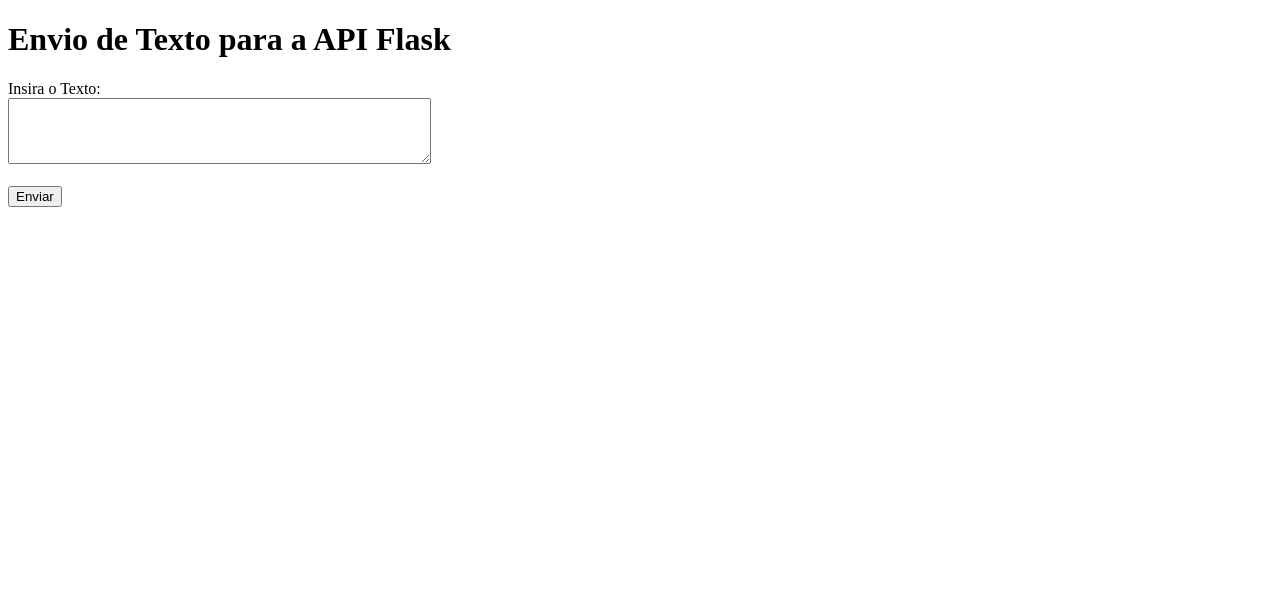
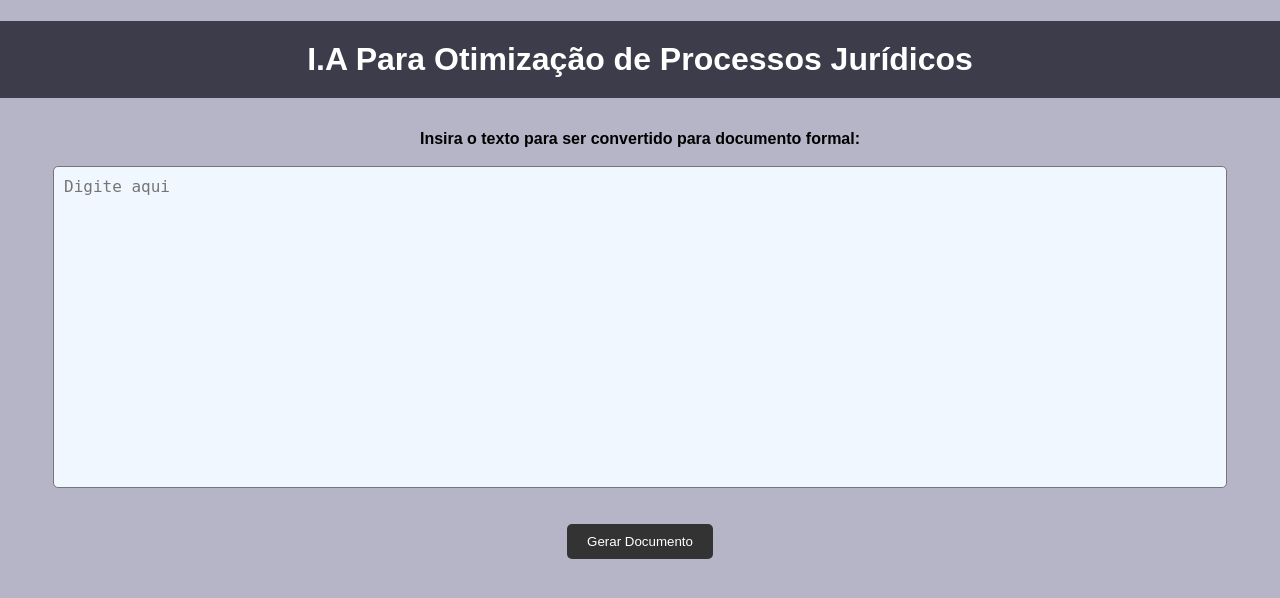
Before and after one commit to bielmenezesc/IAdvogado, a Flask app: page / in a window 1280 px wide. Shown: the top 598 px of the page. Run offline with Flask 3, Linux system fonts and the light colour scheme.

Commit message:
Criação estilização

```diff
--- a/templates/index.html
+++ b/templates/index.html
@@ -1,14 +1,87 @@
 <!DOCTYPE html>
 <html>
+
 <head>
-    <title>Envio de Texto para a API Flask</title>
+    <title>I.A to Jur</title>
+    <style>
+body {
+  background-color:#b5b5c7;
+  font-family: Arial, Helvetica, sans-serif;
+  justify-content: center;
+  align-items: center;
+  margin: 0;
+}
+.header {
+  background-color: var(--purple);
+  color: var(--white);
+  font-size: 1rem;
+  display: flex;
+  align-items: center;
+  justify-content: center;
+
+}
+
+h1 {
+    text-align: center;
+    background-color:  #3c3c4b;
+    color: #fff;
+    padding: 20px;
+}
+
+form {
+  display: flex;
+  flex-direction: column;
+  align-items: center;
+  margin: 4rem;
+  margin-top: 0;
+    }
+label {
+    display: block;
+    font-weight: bold;
+    margin-top: 10px;
+}
+
+textarea {
+    width: 100%;
+    height: 300px;
+    padding: 10px;
+    outline: none;
+    border-radius: 5px;
+    font-size: 1rem;
+    resize: none;
+    background-color: #f1f7ff;
+
+}
+
+input[type="button"] {
+    background-color: #333;
+    color: #fff;
+    padding: 10px 20px;
+    border: none;
+    border-radius: 5px;
+    cursor: pointer;
+}
+
+input[type="button"]:hover {
+    background-color: #555;
+}
+
+footer{
+    align-items: center;
+    color: #fff;
+    background-color: #555;
+}
+    </style>
 </head>
+
 <body>
-    <h1>Envio de Texto para a API Flask</h1>
+    <div className="header">
+        <h1>I.A Para Otimização de Processos Jurídicos</h1>
+      </div>
     <form id="myForm">
-        <label for="texto">Insira o Texto:</label><br>
-        <textarea id="texto" name="texto" rows="4" cols="50"></textarea><br><br>
-        <input type="button" value="Enviar" onclick="enviarTexto()">
+        <label for="texto">Insira o texto para ser convertido para documento formal:</label><br>
+        <textarea id="texto" name="texto" rows="4" cols="50" placeholder="Digite aqui"></textarea><br><br>
+        <input type="button" value="Gerar Documento" onclick="enviarTexto()">
     </form>
 
     <script>
@@ -23,10 +96,11 @@
                 },
                 body: texto // Envia o texto para a API
             })
-            .then(response => response.text())
-            .then(data => console.log(data)) // Mostra a resposta da API no console do navegador
-            .catch(error => console.log('Erro:', error));
+                .then(response => response.text())
+                .then(data => console.log(data)) // Mostra a resposta da API no console do navegador
+                .catch(error => console.log('Erro:', error));
         }
     </script>
 </body>
+
 </html>
```
